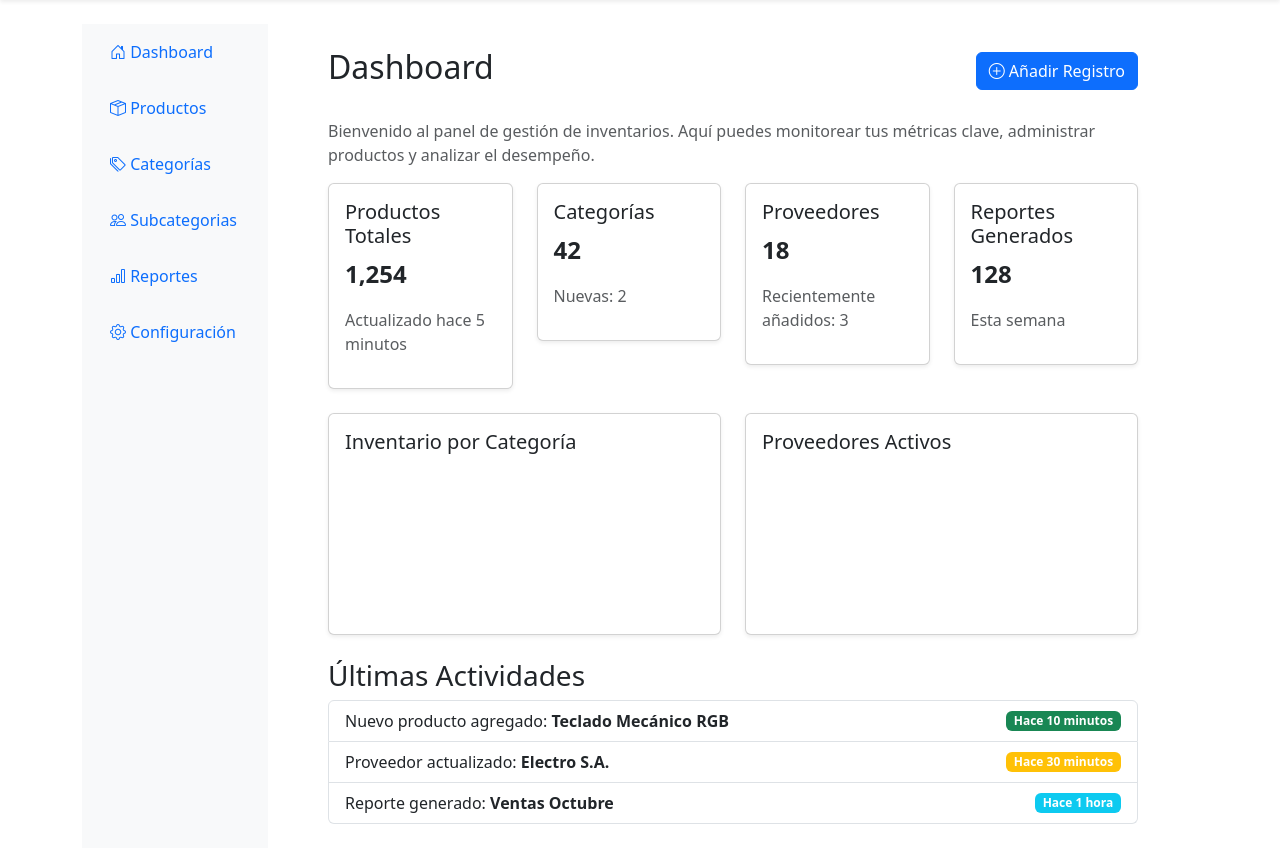
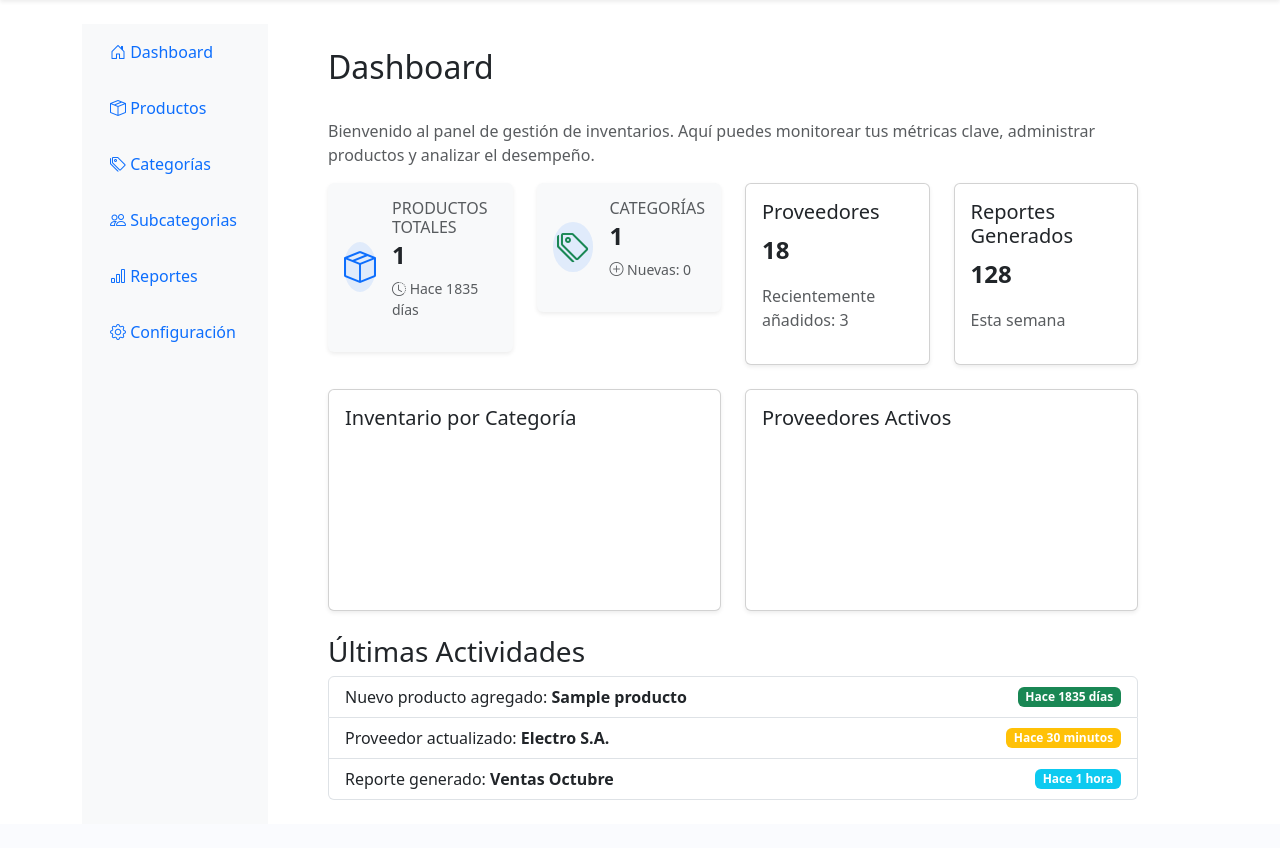
Before and after one commit to JJuan777/Blyss, a Django app: page /Blyss/Admin/inventario/ in a window 1280 px wide. Shown: the part 129-977 px from the top of the page. After the commit the page ends 929 px from the top, so only its background shows below. Run offline with Django 5.2, Linux system fonts and the light colour scheme; a user stored in the database is signed in; tables that the repository leaves empty hold one stand-in row (values such as "Sample post"); a map, chart or similar area stays blank; parts of the project's set-up code (start-up, migrations or seed data) failed here and were passed over; some libraries are stand-ins or nearby versions.

Commit message:
Carrito view

```diff
--- a/Blyss/urls.py
+++ b/Blyss/urls.py
@@ -25,6 +25,9 @@ urlpatterns = [
     path('view/<int:producto_id>/', views.producto_view, name='producto'),
     path('favoritos/toggle/', views.toggle_favorites, name='toggle_favorites'),
     path('carrito/add/', views.add_to_cart, name='add_to_cart'),
+            #Carrito
+    path('carrito/', views.carrito_view, name='carrito'),
+    path('carrito/eliminar/<int:producto_id>/', views.eliminar_del_carrito, name='eliminar_del_carrito'),
         #Categorias
     path('admin/inventario/categorias/', views.categorias_view, name='categorias'),
     path('admin/inventario/obtener-categorias/', views.obtener_categorias, name='obtener_categorias'),
--- a/Blyss/views.py
+++ b/Blyss/views.py
@@ -14,6 +14,9 @@ import json
 from .models import Productos, Categorias, Subcategorias, CategoriasProductos, SubcategoriasProductos, ImagenesProducto, Favoritos, Carrito
 from django.core.paginator import Paginator
 from django.db.models import F
+import base64
+from django.utils.timezone import now
+from datetime import timedelta
 
 @login_required
 def index(request):
@@ -133,7 +136,53 @@ def admin_view(request):
 
 @login_required
 def inventario_view(request):
-    return render(request, 'Blyss/Admin/Inventario/index.html')
+    # Obtener el total de productos
+    total_productos = Productos.objects.count()
+
+    # Obtener el total de categorías
+    total_categorias = CategoriasProductos.objects.values('IdCategoria').distinct().count()
+
+    # Obtener el número de categorías agregadas en los últimos 7 días
+    ultima_semana = now() - timedelta(days=7)
+    nuevas_categorias = CategoriasProductos.objects.filter(IdProducto__FechaAgregado__gte=ultima_semana).values('IdCategoria').distinct().count()
+
+    # Obtener el último producto agregado
+    ultimo_producto = Productos.objects.order_by('-FechaAgregado').first()
+
+    # Calcular el tiempo transcurrido
+    if ultimo_producto:
+        diferencia_tiempo = now() - ultimo_producto.FechaAgregado
+        if diferencia_tiempo.days > 0:
+            tiempo_transcurrido = f"Hace {diferencia_tiempo.days} días"
+        elif diferencia_tiempo.seconds >= 3600:
+            tiempo_transcurrido = f"Hace {diferencia_tiempo.seconds // 3600} horas"
+        elif diferencia_tiempo.seconds >= 60:
+            tiempo_transcurrido = f"Hace {diferencia_tiempo.seconds // 60} minutos"
+        else:
+            tiempo_transcurrido = "Hace unos segundos"
+
+        # Limitar el nombre del producto a 30 caracteres y agregar "..."
+        nombre_producto = ultimo_producto.Nombre
+        if len(nombre_producto) > 30:
+            nombre_producto = nombre_producto[:30] + "..."
+
+        producto_id = ultimo_producto.IdProducto  # Obtener el ID del producto
+
+    else:
+        ultimo_producto = None
+        tiempo_transcurrido = "No hay productos recientes"
+        nombre_producto = None
+        producto_id = None  # Evitar errores en la plantilla si no hay productos
+
+    return render(request, 'Blyss/Admin/Inventario/index.html', {
+        'total_productos': total_productos,
+        'total_categorias': total_categorias,
+        'nuevas_categorias': nuevas_categorias,
+        'ultimo_producto': ultimo_producto,
+        'nombre_producto': nombre_producto,
+        'producto_id': producto_id,  # Pasamos el ID al contexto
+        'tiempo_transcurrido': tiempo_transcurrido
+    })
 
 @login_required
 def productos_view(request):
@@ -642,10 +691,10 @@ def producto_view(request, producto_id):
     # Obtén el producto actual
     producto = get_object_or_404(Productos, pk=producto_id)
 
-    # Calcula el porcentaje de descuento si hay un precio de descuento
+    # Calcula el porcentaje de descuento correctamente
     porcentaje_descuento = None
-    if producto.PrecioDescuento and producto.Precio > 0:
-        porcentaje_descuento = round(((producto.PrecioDescuento - producto.Precio) / producto.PrecioDescuento) * 100)
+    if producto.PrecioDescuento and producto.Precio > producto.PrecioDescuento:
+        porcentaje_descuento = round(((producto.Precio - producto.PrecioDescuento) / producto.Precio) * 100)
 
     # Obtén todas las categorías del producto actual
     categorias_ids = list(producto.categorias_productos.values_list('IdCategoria', flat=True))
@@ -743,3 +792,49 @@ def add_to_cart(request):
         return JsonResponse({'success': True, 'message': 'Producto añadido al carrito.'})
 
     return JsonResponse({'success': False, 'message': 'Método no permitido.'}, status=405)
+
+@login_required
+def carrito_view(request):
+    usuario = request.user
+
+    # Obtener los productos en el carrito del usuario junto con su imagen principal
+    carrito_items = Carrito.objects.filter(IdUsuario=usuario).select_related('IdProducto')
+
+    # Calcular subtotal, descuento y total
+    subtotal = sum(item.IdProducto.Precio * item.Cantidad for item in carrito_items)
+    total = sum(item.IdProducto.PrecioDescuento * item.Cantidad for item in carrito_items)
+    descuento_total = subtotal - total
+
+    # Obtener la imagen en base64
+    for item in carrito_items:
+        # Intentar obtener la imagen principal
+        imagen_principal = item.IdProducto.imagenes.filter(EsPrincipal=True).first()
+
+        # Si no hay imagen principal, obtener la imagen más reciente
+        if not imagen_principal:
+            imagen_principal = item.IdProducto.imagenes.order_by('-FechaAgregado').first()
+
+        # Convertir la imagen a base64 si existe
+        if imagen_principal and imagen_principal.Imagen:
+            item.imagen_base64 = base64.b64encode(imagen_principal.Imagen).decode("utf-8")
+        else:
+            item.imagen_base64 = None
+
+    return render(request, 'Blyss/Producto/Carrito.html', {
+        'carrito_items': carrito_items,
+        'subtotal': subtotal,
+        'descuento_total': descuento_total,
+        'total': total,
+    })
+
+@login_required
+def eliminar_del_carrito(request, producto_id):
+    usuario = request.user
+
+    # Buscar el producto en el carrito del usuario
+    carrito_item = get_object_or_404(Carrito, IdUsuario=usuario, IdProducto=producto_id)
+
+    # Eliminar el producto del carrito
+    carrito_item.delete()
+
+    return JsonResponse({'success': True, 'message': 'Producto eliminado del carrito'})
--- a/static/css/styles.css
+++ b/static/css/styles.css
@@ -191,3 +191,35 @@
     max-height: 100%;
     display: block;
 }
+/* IMAGEN CARRITO */
+.image-container {
+    width: 100%; /* Ocupa todo el ancho disponible */
+    height: 120px; /* Altura fija para mantener proporción */
+    display: flex;
+    align-items: center;
+    justify-content: center;
+    overflow: hidden;
+    background-color: #f8f9fa; /* Fondo claro para estética */
+    border-radius: 8px; /* Bordes redondeados */
+}
+
+.product-image {
+    max-width: 100%;
+    max-height: 100%;
+    object-fit: contain; /* Mantiene proporción sin recortar */
+}
+
+/* DASHBOARD */
+.icon-container {
+    width: 50px;
+    height: 50px;
+    display: flex;
+    align-items: center;
+    justify-content: center;
+    background: rgba(13, 110, 253, 0.1); /* Azul claro */
+    border-radius: 50%;
+}
+
+.icon-container i {
+    font-size: 2rem;
+}
--- a/templates/Blyss/Admin/Inventario/index.html
+++ b/templates/Blyss/Admin/Inventario/index.html
@@ -1,6 +1,6 @@
 {% extends 'layouts/layoutHome.html' %}
 {% load static %}
-
+{% load humanize %}
 {% block title %}Inventario{% endblock %}
 
 {% block content %}
@@ -65,9 +65,9 @@
                 <!-- Encabezado -->
                 <div class="d-flex justify-content-between align-items-center mb-4">
                     <h1 class="h2">Dashboard</h1>
-                    <button class="btn btn-primary">
+                    <!-- <button class="btn btn-primary">
                         <i class="bi bi-plus-circle"></i> Añadir Registro
-                    </button>
+                    </button> -->
                 </div>
 
                 <!-- Bienvenida -->
@@ -76,23 +76,43 @@
                 <!-- Tarjetas de métricas clave -->
                 <div class="row g-4">
                     <div class="col-md-6 col-lg-3">
-                        <div class="card shadow-sm">
-                            <div class="card-body">
-                                <h5 class="card-title">Productos Totales</h5>
-                                <p class="card-text fs-4 fw-bold">1,254</p>
-                                <p class="text-muted">Actualizado hace 5 minutos</p>
+                        <div class="card shadow-sm border-0 bg-light">
+                            <div class="card-body d-flex align-items-center">
+                                <!-- Icono -->
+                                <div class="icon-container me-3">
+                                    <i class="bi bi-box-seam text-primary"></i>
+                                </div>
+                                <!-- Contenido -->
+                                <div>
+                                    <h6 class="text-uppercase text-muted mb-1">Productos Totales</h6>
+                                    <h4 class="fw-bold text-dark">{{ total_productos|intcomma }}</h4>
+                                    <p class="text-muted small">
+                                        <i class="bi bi-clock-history"></i> {{ tiempo_transcurrido }}
+                                    </p>
+                                </div>
                             </div>
                         </div>
                     </div>
+
                     <div class="col-md-6 col-lg-3">
-                        <div class="card shadow-sm">
-                            <div class="card-body">
-                                <h5 class="card-title">Categorías</h5>
-                                <p class="card-text fs-4 fw-bold">42</p>
-                                <p class="text-muted">Nuevas: 2</p>
+                        <div class="card shadow-sm border-0 bg-light">
+                            <div class="card-body d-flex align-items-center">
+                                <!-- Icono -->
+                                <div class="icon-container me-3">
+                                    <i class="bi bi-tags text-success"></i>
+                                </div>
+                                <!-- Contenido -->
+                                <div>
+                                    <h6 class="text-uppercase text-muted mb-1">Categorías</h6>
+                                    <h4 class="fw-bold text-dark">{{ total_categorias|intcomma }}</h4>
+                                    <p class="text-muted small">
+                                        <i class="bi bi-plus-circle"></i> Nuevas: {{ nuevas_categorias }}
+                                    </p>
+                                </div>
                             </div>
                         </div>
                     </div>
+
                     <div class="col-md-6 col-lg-3">
                         <div class="card shadow-sm">
                             <div class="card-body">
@@ -138,8 +158,17 @@
                     <h3>Últimas Actividades</h3>
                     <ul class="list-group">
                         <li class="list-group-item d-flex justify-content-between align-items-center">
-                            <span>Nuevo producto agregado: <strong>Teclado Mecánico RGB</strong></span>
-                            <span class="badge bg-success">Hace 10 minutos</span>
+                            {% if ultimo_producto %}
+                                <span>
+                                    Nuevo producto agregado:
+                                    <a href="{% url 'producto' producto_id %}" class="text-decoration-none fw-bold text-dark">
+                                        {{ nombre_producto }}
+                                    </a>
+                                </span>
+                                <span class="badge bg-success">{{ tiempo_transcurrido }}</span>
+                            {% else %}
+                                <span>No hay productos recientes</span>
+                            {% endif %}
                         </li>
                         <li class="list-group-item d-flex justify-content-between align-items-center">
                             <span>Proveedor actualizado: <strong>Electro S.A.</strong></span>
--- a/templates/layouts/layoutHome.html
+++ b/templates/layouts/layoutHome.html
@@ -55,7 +55,7 @@
                     </a>
 
                     <!-- Icono de compras -->
-                    <a href="#" class="me-3 text-white" style="font-size: 1.2rem;">
+                    <a href="{% url 'carrito' %}" class="me-3 text-white" style="font-size: 1.2rem;">
                         <i class="bi bi-cart-fill"></i>
                     </a>
 
```
Also changed, not shown: static/js/Producto/Carrito.js (added, +120 -0 lines), templates/Blyss/Producto/Carrito.html (added, +99 -0 lines), templates/Blyss/Producto/index.html (+14 -11 lines).
